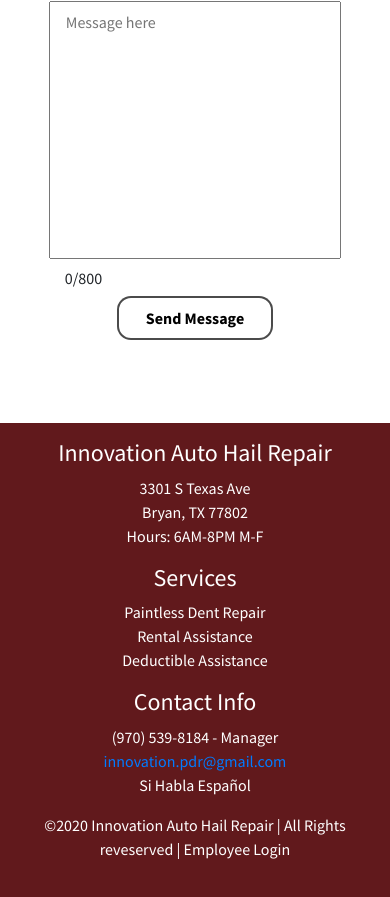
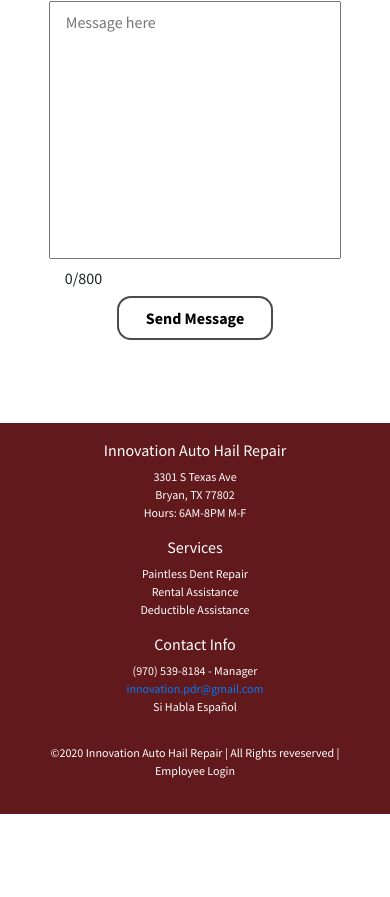
Before and after one commit to JRivera-31/Innovation-Auto-Repair, a Next.js app: page / in a window 390 px wide. Shown: the part 3467-4364 px from the top of the page. After the commit the page ends 4281 px from the top, so only its background shows below. Built offline with nearby package versions, Linux system fonts and the light colour scheme; a web font is replaced by a local one.

Commit message:
media queries on footer

```diff
--- a/components/Footer/footer.module.css
+++ b/components/Footer/footer.module.css
@@ -1,26 +1,38 @@
 .mainfooter {
     color: white;
     background-color: #61191C;
+    margin-top: 0.5em;
     padding-top: 1em;
-    height: 12em;
     width: 100%;
     font-family: 'Source Sans Pro', sans-serif;
     text-align: center;
+    font-size: 1rem;
+}
+
+.heading {
+    font-size: 1.4rem;
 }
 
 .footer {
+    margin-top: 1em;
+    font-size: 1rem;
     text-align: center;
 }
 
 @media only screen and (max-width: 992px) {
     .mainfooter {
-        height: 30em;
+        padding: 1.5em 0;
+        margin-top: 0;
+        font-size: 0.75rem;
         text-align: center;
     }
 
-    .bizInfo{
-        display: flex;
-        flex-direction: column;
-        align-items: center;
+    .heading {
+        font-size: 1rem;
+    }
+
+    .footer {
+        font-size: .75rem;
+        padding: 0 2rem;
     }
 }
```
